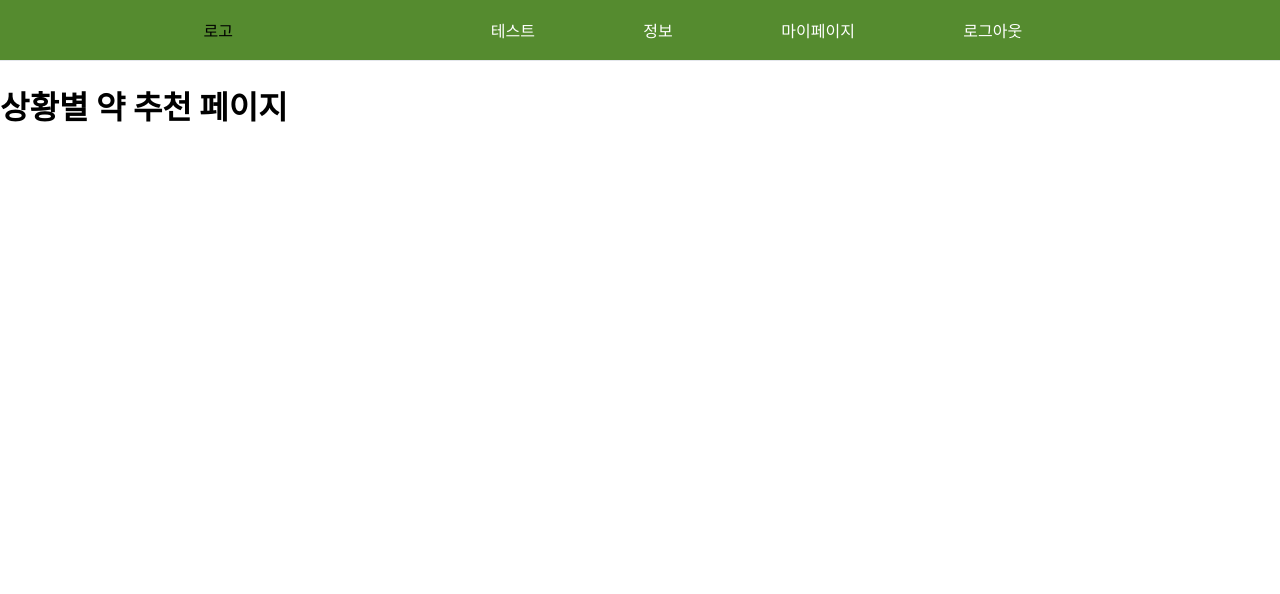
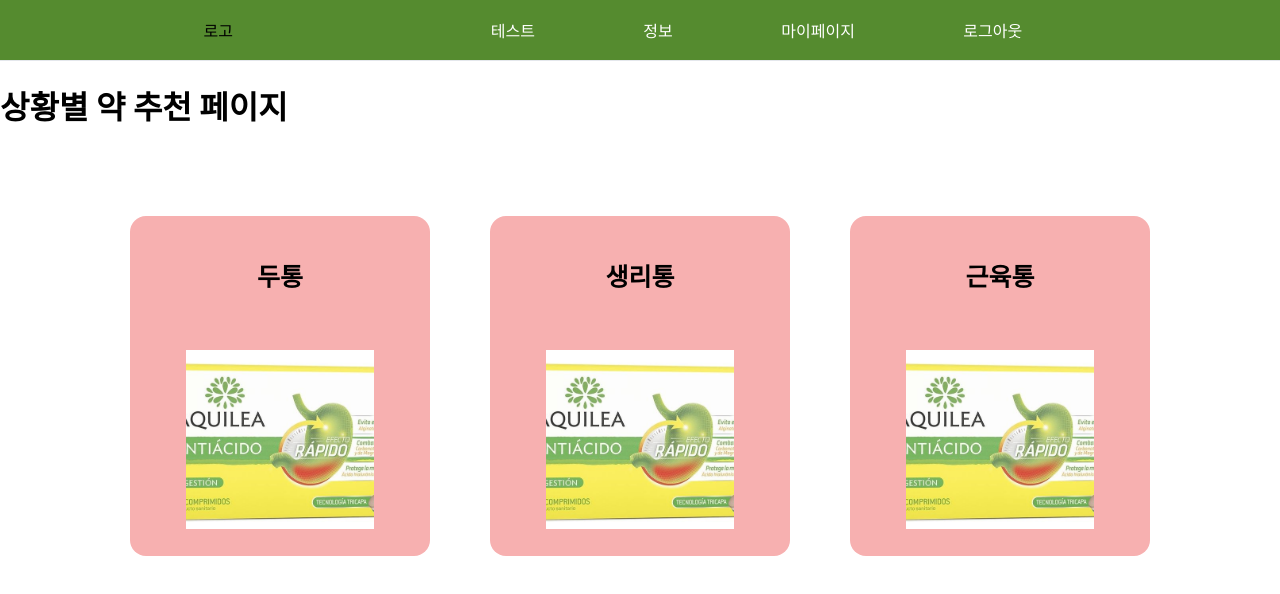
Before and after one commit to kimyejin213527/lsc-itshow, a React (Create React App) app: page /medicine in a window 1280 px wide. Shown: the top 594 px of the page. Built offline with nearby package versions, Linux system fonts and the light colour scheme.

Commit message:
페이지 틀 잡기

```diff
--- /dev/null
+++ b/src/components/pages/infoPages/Medicine.css
@@ -0,0 +1,56 @@
+main {
+    margin: 88px 32px 44px;  /* 요즘에는 여백을 많이 주는게 훌륭한 디자인이다 */
+    display: flex;  /* card 3개 수평 정렬 */
+    justify-content: center;  /* card 3개 가운데 정렬 */
+    column-gap: 60px;
+    row-gap: 40px;
+    flex-wrap: wrap;  /* 너비 좁아지면, 내리자 */
+}
+
+h3 {
+    font-size: 25px;
+}
+
+.card {
+    background-color: #F7B0B0;
+    border-radius: 1rem;
+    flex: 1 0 240px;
+    max-width: 300px;  /* 최대 너비 : 300px */
+    height: 340px;
+    transition: .4s;
+}
+
+.now,
+.card:hover {
+    box-shadow: 0 8px 16px rgb(0, 0, 0, 0.25);
+}
+
+/* .now .card-time,
+.card:hover .card-time {
+    color: var(--second-color);
+} */
+
+.card-image {
+    background: url("./med.png") center center;  /* 가운데를 중심으로 확대, 축소 */
+    background-size: cover;  /* 배경을 꽉차게 */
+    height: 0;
+    padding-bottom: 66.66666667%;
+    /* border-radius: 1rem 1rem 0 0; */
+}
+
+.card-description {
+    display: flex;
+    flex-direction: column;
+    row-gap: 16px;
+    padding: 16px;
+}
+
+.card-title {
+    display: flex;
+    justify-content: center;  /* 날짜 | 식 가운데 정렬 */
+    column-gap: 16px;
+}
+
+.card-menu {
+    text-align: center;  /* 메뉴 가운데 정렬 */
+}
--- a/src/components/pages/infoPages/Medicine.jsx
+++ b/src/components/pages/infoPages/Medicine.jsx
@@ -1,9 +1,44 @@
 import React from 'react';
+import './Medicine.css';
 
 function Medicine(props) {
     return (
         <>
             <h1>상황별 약 추천 페이지</h1>
+            <main id="home-card">
+                <article class="card">
+                    <div class="card-description">
+                        <h3 class="card-title">
+                            <div class="card-medname">
+                                두통
+                            </div>
+                        </h3>
+                        <figure class="card-image"></figure>
+                    </div>
+                </article>
+
+                <article class="card">
+                    <div class="card-description">
+                        <h3 class="card-title">
+                            <div class="card-medname">
+                                생리통
+                            </div>
+                        </h3>
+                        <figure class="card-image"></figure>
+                    </div>
+                </article>
+
+                <article class="card">
+                    <div class="card-description">
+                        <h3 class="card-title">
+                            <div class="card-medname">
+                                근육통
+                            </div>
+                        </h3>
+                        <figure class="card-image"></figure>
+                    </div>
+                </article>
+            </main>
         </>
     )
 }
```
Also changed, not shown: src/components/pages/infoPages/med.png (added).
